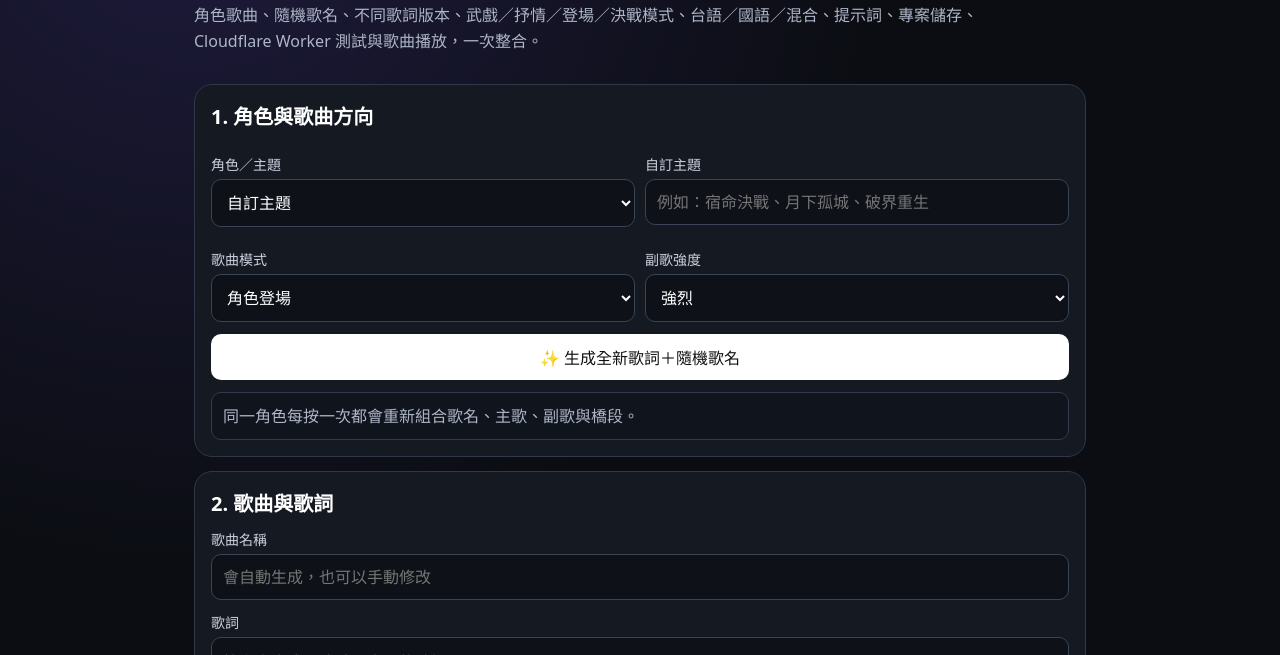
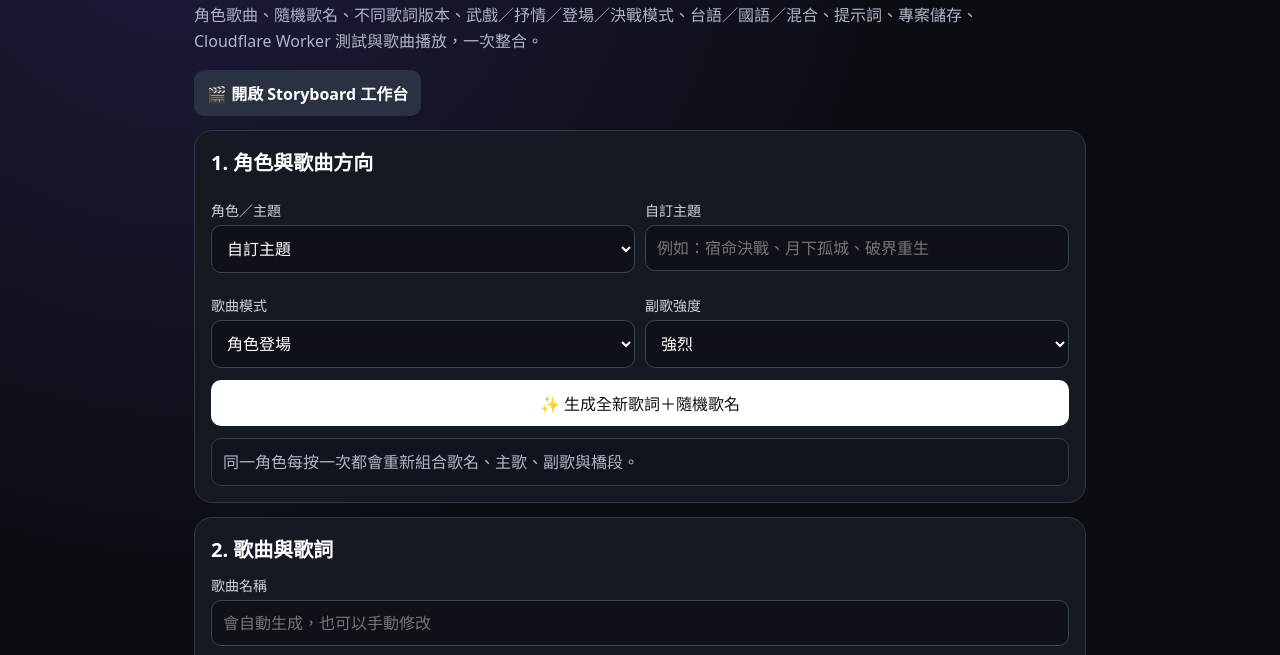
Before and after one commit to gogototo24-lang/ai-music-studio, a plain HTML site: page index.html in a window 1280 px wide. Shown: the part 131-786 px from the top of the page. Drawn offline with Linux system fonts and the light colour scheme.

Commit message:
feat: link Storyboard Studio from homepage

```diff
--- a/index.html
+++ b/index.html
@@ -45,7 +45,7 @@
   <div>
     <span class="badge">AI MUSIC STUDIO · v1.0</span>
     <h1>AI 音樂生成工作室</h1>
-    <p>角色歌曲、隨機歌名、不同歌詞版本、武戲／抒情／登場／決戰模式、台語／國語／混合、提示詞、專案儲存、Cloudflare Worker 測試與歌曲播放，一次整合。</p>
+    <p>角色歌曲、隨機歌名、不同歌詞版本、武戲／抒情／登場／決戰模式、台語／國語／混合、提示詞、專案儲存、Cloudflare Worker 測試與歌曲播放，一次整合。</p><div class="row"><a href="storyboard.html" style="display:inline-block;padding:11px 13px;border-radius:10px;background:#293142;color:#fff;text-decoration:none;font-weight:750">🎬 開啟 Storyboard 工作台</a></div>
   </div>
   <span id="workerBadge" class="pill">Worker 未測試</span>
 </div>
```
